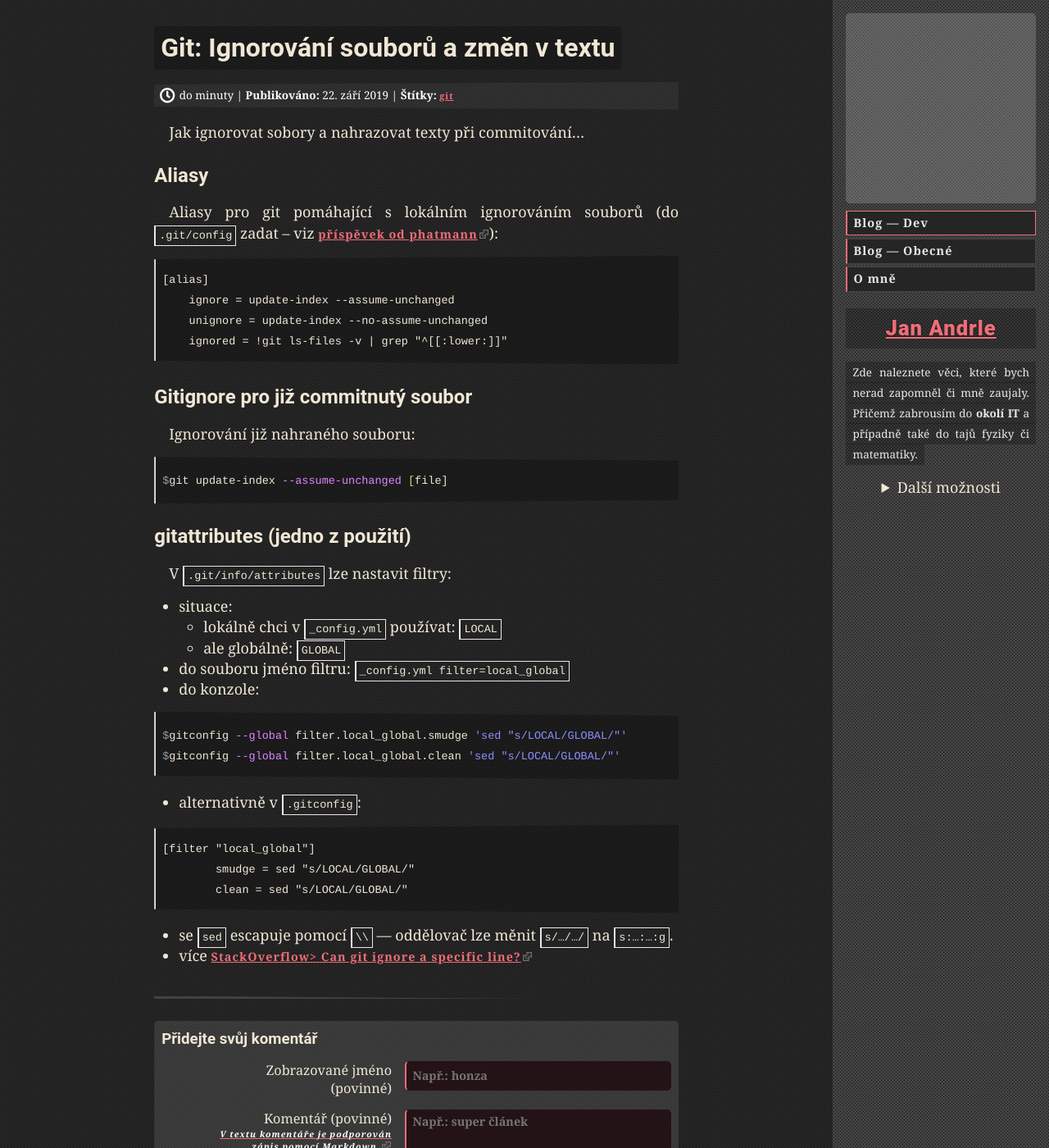
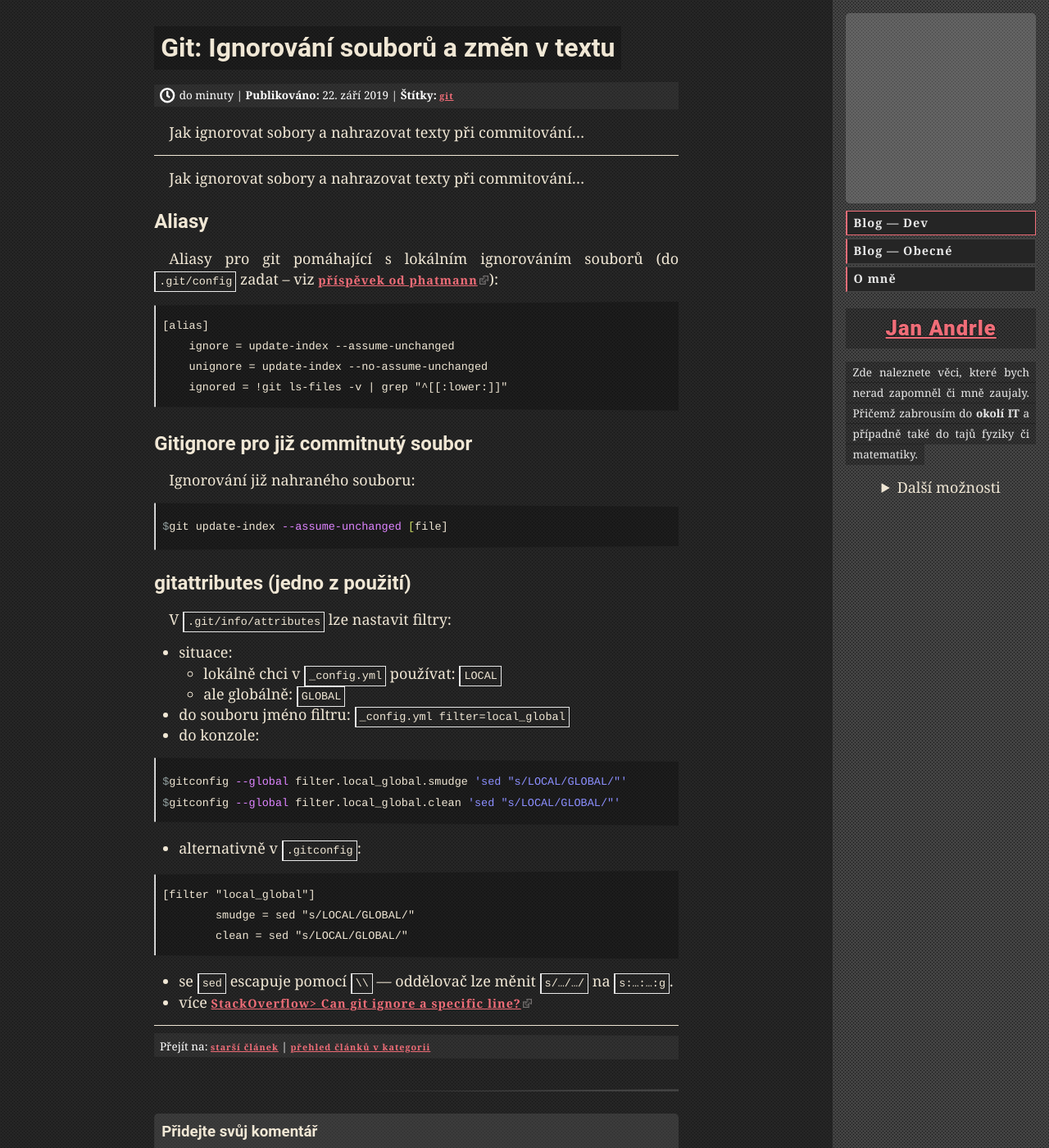
Before and after one commit to jaandrle/jaandrle.github.io, a Jekyll site: the page built from _posts/2019/2019-09-22-Git-tipy-ignorovani.md, in a window 1280 px wide and 1400 px high. Shown: the whole window at 82% size. Built offline with Jekyll 4.4.1, drawn with Linux system fonts in a browser that asks for light colours; grey boxes are pictures that could not be loaded.

Commit message:
:rocket: Vlepšení Post layoutu
1. Pořadí excerpt, potom obsah, potom zbytek příspěvku)
2. linky na přechozí/následující článek (nebo do sekce)

```diff
--- a/_layouts/post.html
+++ b/_layouts/post.html
@@ -4,10 +4,19 @@
 <article class="post maxW__article margin__0_auto">
   <h1 class="C__text_highlited">{{ page.title }}</h1>
   {% include molecule_articleInfo.html content=content date=page.date tags=page.tags %}
-  <div class="entry">{%
+  <div class="entry">{{ page.excerpt }}<hr/>{%
     include show_toc.html show_toc=page.show_toc html=content
-    %}{{ content }}
+    %}{{ content | remove_first:page.excerpt }}
   </div>
-
+  <hr>
+  <div class="info">
+    Přejít na:
+    {% if page.previous %}<a rel="prev" href="{{page.previous.url}}" title="{{page.previous.title}}">starší článek</a>{% endif %}
+    {% if page.previous and page.next %} | {% endif %}
+    {% if page.next %}<a rel="next" href="{{page.next.url}}" title="{{page.next.title}}">novější článek</a>{% endif %}
+    {% unless page.previous and page.next %}
+      | <a href="{% link blog/nondev.html %}">přehled článků v kategorii</a>{%
+    endunless %}
+  </div>
   {% include molecule_staticmanComments.html %}
 </article>
```
